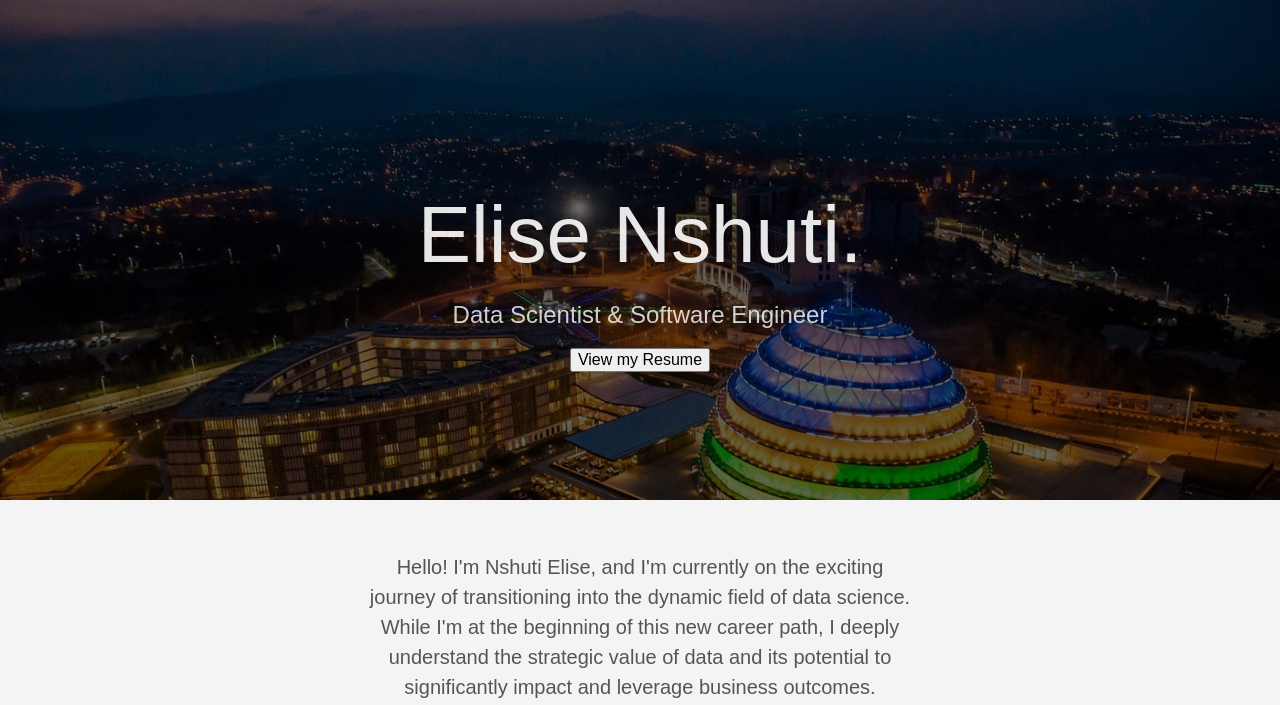
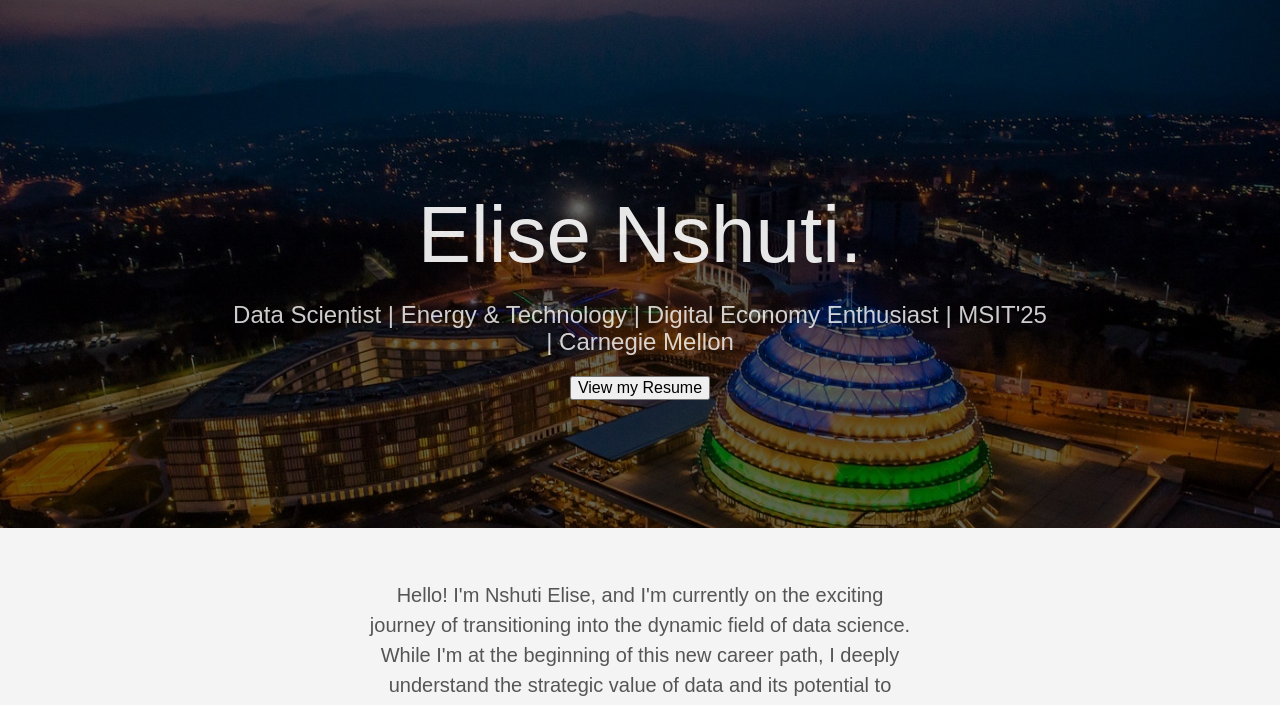
Before and after one commit to nshutielise/nshutielise.github.io, a plain HTML site: page index.html in a window 1280 px wide. Shown: the part 84-789 px from the top of the page. Drawn offline with Linux system fonts and the light colour scheme.

Commit message:
Update index.html

```diff
--- a/index.html
+++ b/index.html
@@ -148,7 +148,7 @@
 
 
           <h2 class="fw1 f5 f3-l white-80 measure-wide-l center mt3">
-              Data Scientist &  Software Engineer
+              Data Scientist | Energy & Technology | Digital Economy Enthusiast | MSIT'25 | Carnegie Mellon
 
           </h2>
 
```
